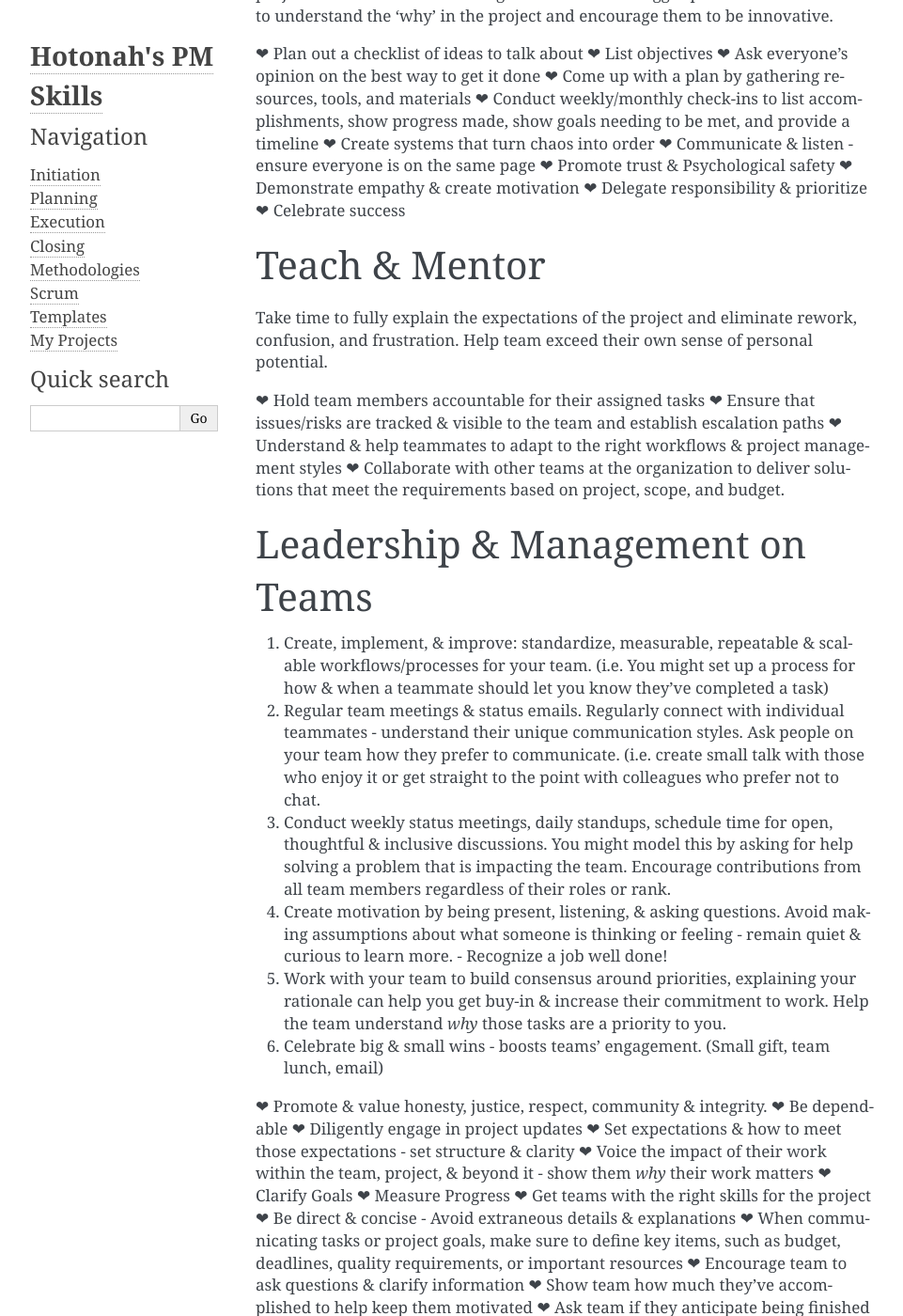
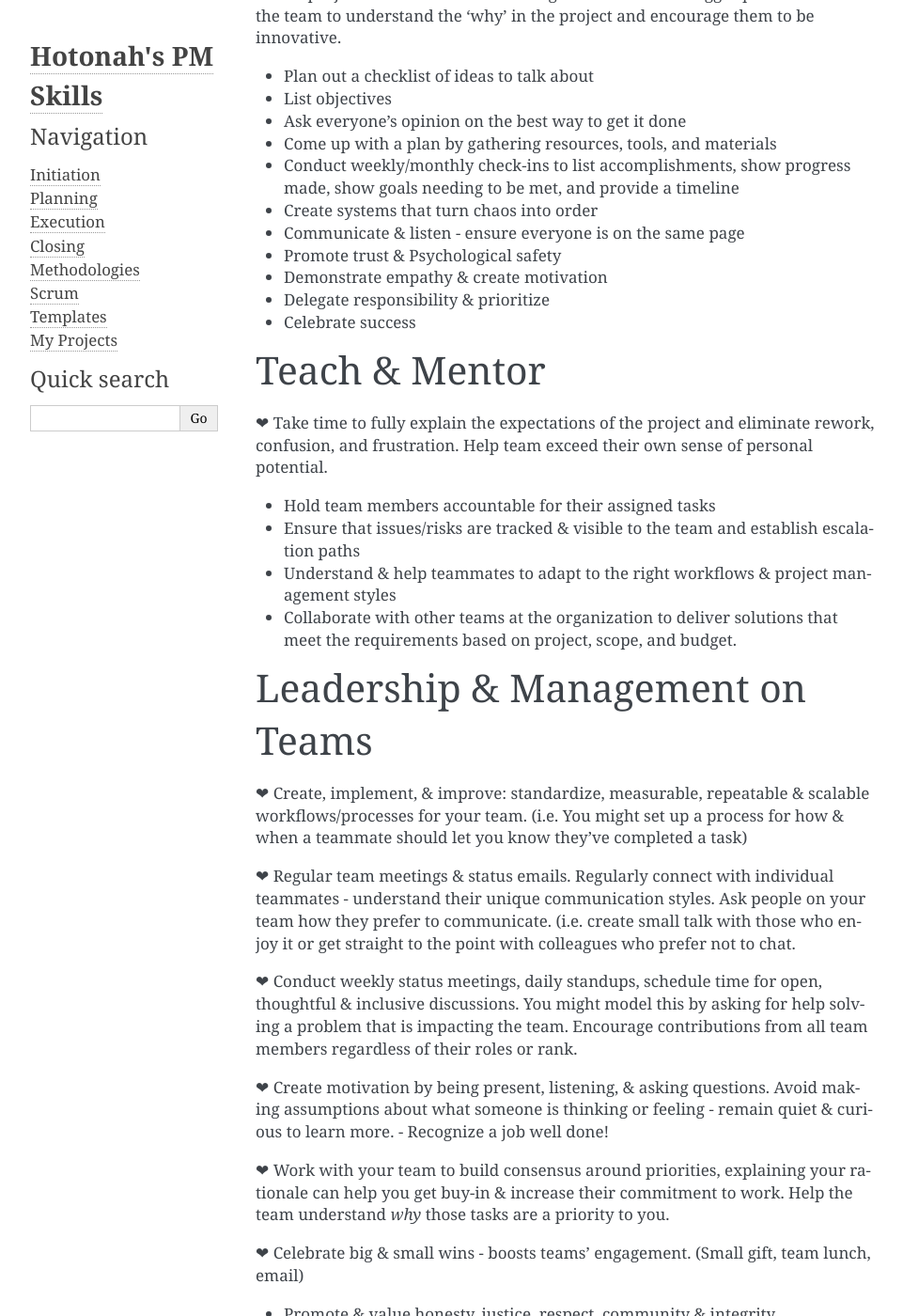
Before and after one commit to Hotonah/hotonah.github.io, a Sphinx documentation site: the page built from source/index.txt, in a window 1280 px wide and 1400 px high, scrolled down 2903 px. Shown: the whole window at 94% size, without its empty margins (148-1109 px from the left). Built offline with Sphinx 7.4.7, drawn with Linux system fonts in a browser that asks for light colours; some of the changed lines change nothing that is shown; some of the changed text lies outside the part shown.

Commit message:
Update index.txt

```diff
--- a/source/index.txt
+++ b/source/index.txt
@@ -54,62 +54,62 @@ Project managers can add value by building relationships, make sure the team is
 Build the Project Team
 ==========================
 
-A successful project manager sees the impact of each process within the project and communicates them to the team. This ensures that everyone working on the project understands their tasks goal as well as the bigger picture. Allow the team to understand the 'why' in the project and encourage them to be innovative.
+❤ A successful project manager sees the impact of each process within the project and communicates them to the team. This ensures that everyone working on the project understands their tasks goal as well as the bigger picture. Allow the team to understand the 'why' in the project and encourage them to be innovative.
 
-❤ Plan out a checklist of ideas to talk about
-❤ List objectives
-❤ Ask everyone's opinion on the best way to get it done
-❤ Come up with a plan by gathering resources, tools, and materials
-❤ Conduct weekly/monthly check-ins to list accomplishments, show progress made, show goals needing to be met, and provide a timeline
-❤ Create systems that turn chaos into order
-❤ Communicate & listen - ensure everyone is on the same page
-❤ Promote trust & Psychological safety
-❤ Demonstrate empathy & create motivation
-❤ Delegate responsibility & prioritize
-❤ Celebrate success
+* Plan out a checklist of ideas to talk about
+* List objectives
+* Ask everyone's opinion on the best way to get it done
+* Come up with a plan by gathering resources, tools, and materials
+* Conduct weekly/monthly check-ins to list accomplishments, show progress made, show goals needing to be met, and provide a timeline
+* Create systems that turn chaos into order
+* Communicate & listen - ensure everyone is on the same page
+* Promote trust & Psychological safety
+* Demonstrate empathy & create motivation
+* Delegate responsibility & prioritize
+* Celebrate success
 
 Teach & Mentor
 =====================
-Take time to fully explain the expectations of the project and eliminate rework, confusion, and frustration. Help team exceed their own sense of personal potential.
+❤ Take time to fully explain the expectations of the project and eliminate rework, confusion, and frustration. Help team exceed their own sense of personal potential.
 
-❤ Hold team members accountable for their assigned tasks
-❤ Ensure that issues/risks are tracked & visible to the team and establish escalation paths
-❤ Understand & help teammates to adapt to the right workflows & project management styles
-❤ Collaborate with other teams at the organization to deliver solutions that meet the requirements based on project, scope, and budget.
+* Hold team members accountable for their assigned tasks
+* Ensure that issues/risks are tracked & visible to the team and establish escalation paths
+* Understand & help teammates to adapt to the right workflows & project management styles
+* Collaborate with other teams at the organization to deliver solutions that meet the requirements based on project, scope, and budget.
 
 Leadership & Management on Teams
 =================================
-1. Create, implement, & improve: standardize, measurable, repeatable & scalable workflows/processes for your team. (i.e. You might set up a process for how & when a teammate should let you know they've completed a task)
+❤ Create, implement, & improve: standardize, measurable, repeatable & scalable workflows/processes for your team. (i.e. You might set up a process for how & when a teammate should let you know they've completed a task)
 
-2. Regular team meetings & status emails. Regularly connect with individual teammates - understand their unique communication styles. Ask people on your team how they prefer to communicate. (i.e. create small talk with those who enjoy it or get straight to the point with colleagues who prefer not to chat.
+❤ Regular team meetings & status emails. Regularly connect with individual teammates - understand their unique communication styles. Ask people on your team how they prefer to communicate. (i.e. create small talk with those who enjoy it or get straight to the point with colleagues who prefer not to chat.
 
-3. Conduct weekly status meetings, daily standups, schedule time for open, thoughtful & inclusive discussions. You might model this by asking for help solving a problem that is impacting the team. Encourage contributions from all team members regardless of their roles or rank.
+❤ Conduct weekly status meetings, daily standups, schedule time for open, thoughtful & inclusive discussions. You might model this by asking for help solving a problem that is impacting the team. Encourage contributions from all team members regardless of their roles or rank.
 
-4. Create motivation by being present, listening, & asking questions. Avoid making assumptions about what someone is thinking or feeling - remain quiet & curious to learn more. - Recognize a job well done!
+❤ Create motivation by being present, listening, & asking questions. Avoid making assumptions about what someone is thinking or feeling - remain quiet & curious to learn more. - Recognize a job well done!
 
-5. Work with your team to build consensus around priorities, explaining your rationale can help you get buy-in & increase their commitment to work. Help the team understand `why` those tasks are a priority to you.
+❤ Work with your team to build consensus around priorities, explaining your rationale can help you get buy-in & increase their commitment to work. Help the team understand `why` those tasks are a priority to you.
 
-6. Celebrate big & small wins - boosts teams' engagement. (Small gift, team lunch, email)
+❤ Celebrate big & small wins - boosts teams' engagement. (Small gift, team lunch, email)
 
 
-❤ Promote & value honesty, justice, respect, community & integrity.
-❤ Be dependable
-❤ Diligently engage in project updates
-❤ Set expectations & how to meet those expectations - set structure & clarity
-❤ Voice the impact of their work within the team, project, & beyond it - show them `why` their work matters
-❤ Clarify Goals
-❤ Measure Progress
-❤ Get teams with the right skills for the project
-❤ Be direct & concise - Avoid extraneous details & explanations
-❤ When communicating tasks or project goals, make sure to define key items, such as budget, deadlines, quality requirements, or important resources
-❤ Encourage team to ask questions & clarify information
-❤ Show team how much they've accomplished to help keep them motivated
-❤ Ask team if they anticipate being finished on time & if not, how can you help them succeed
-❤ Track progress by documenting when tasks & goals are completed. Let team know if it's on track or not
-❤ Communicate success, delays, & issues
-❤ Make team feel psychologically safe - allow them to take risks
-❤ Give teammates meaning
-❤ Recognize everyone's value no matter how small, each step of the way!
+* Promote & value honesty, justice, respect, community & integrity.
+* Be dependable
+* Diligently engage in project updates
+* Set expectations & how to meet those expectations - set structure & clarity
+* Voice the impact of their work within the team, project, & beyond it - show them `why` their work matters
+* Clarify Goals
+* Measure Progress
+* Get teams with the right skills for the project
+* Be direct & concise - Avoid extraneous details & explanations
+* When communicating tasks or project goals, make sure to define key items, such as budget, deadlines, quality requirements, or important resources
+* Encourage team to ask questions & clarify information
+* Show team how much they've accomplished to help keep them motivated
+* Ask team if they anticipate being finished on time & if not, how can you help them succeed
+* Track progress by documenting when tasks & goals are completed. Let team know if it's on track or not
+* Communicate success, delays, & issues
+* Make team feel psychologically safe - allow them to take risks
+* Give teammates meaning
+* Recognize everyone's value no matter how small, each step of the way!
 
 4 Types of Project Meetings
 ==============================
```
